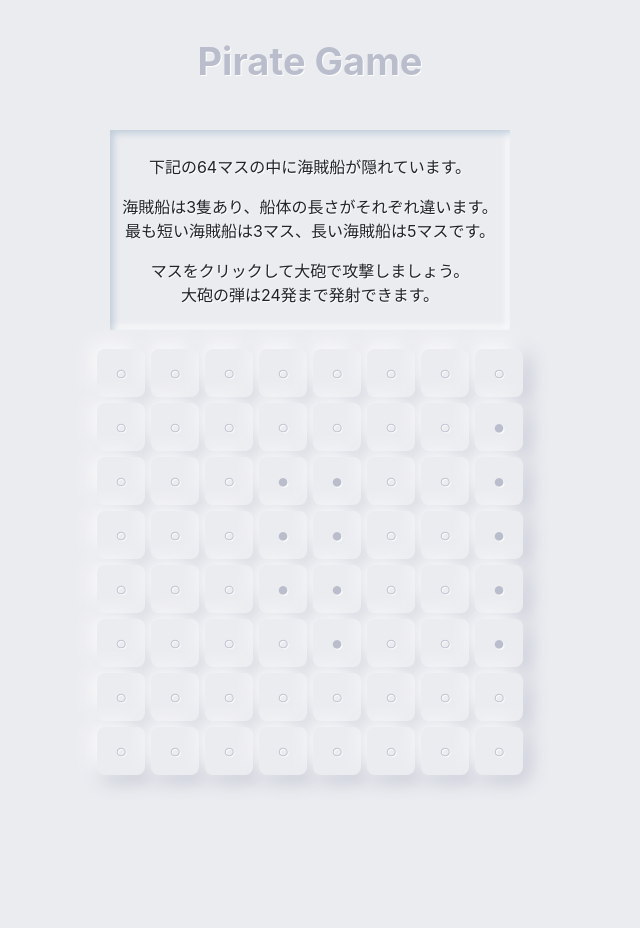
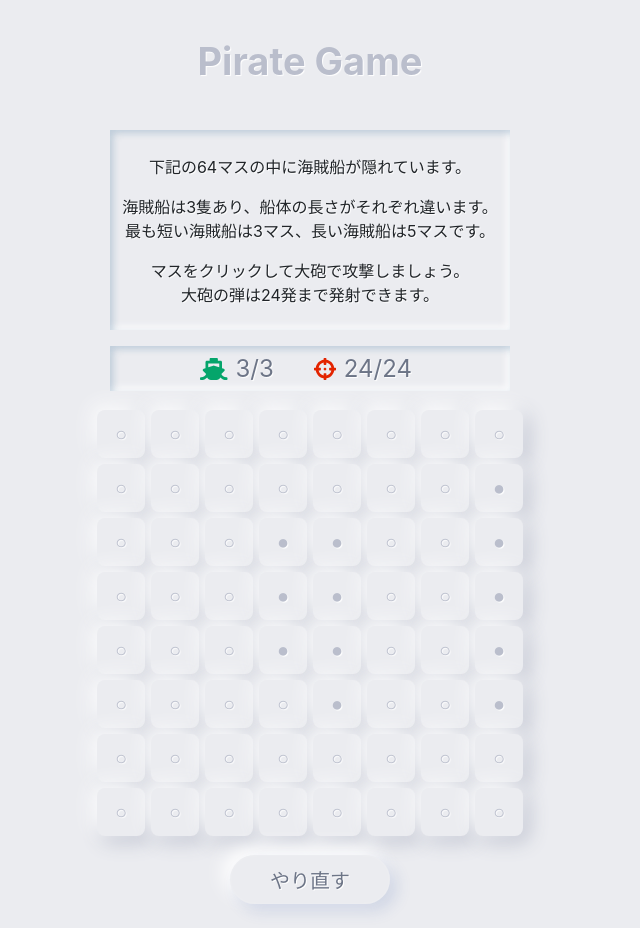
Before and after one commit to ShutoYamada/pirate-game, a React (Create React App) app: page / in a window 1280 px wide. Shown: the whole page, without its empty margins (330-970 px from the left). Before the commit the page ends 800 px from the top, so only its background shows below. Built offline with nearby package versions, Linux system fonts and the light colour scheme.

Commit message:
Fontawesomeを追加し、デザインを調整

```diff
--- a/package.json
+++ b/package.json
@@ -3,6 +3,10 @@
   "version": "0.1.0",
   "private": true,
   "dependencies": {
+    "@fortawesome/fontawesome-svg-core": "^1.2.29",
+    "@fortawesome/free-brands-svg-icons": "^5.13.1",
+    "@fortawesome/free-solid-svg-icons": "^5.13.1",
+    "@fortawesome/react-fontawesome": "^0.1.11",
     "@testing-library/jest-dom": "^4.2.4",
     "@testing-library/react": "^9.3.2",
     "@testing-library/user-event": "^7.1.2",
--- a/src/component/GameBoard.css
+++ b/src/component/GameBoard.css
@@ -5,15 +5,47 @@
     display: table;
 }
 
+.inset {
+    box-shadow: inset 3px 3px 7px rgba(136, 165, 191, 0.48), inset -3px -3px 7px #FFFFFF;
+}
+
 .description {
     margin: 0.5rem auto 1rem auto;
     padding: 0.5rem;
     width: 30%;
-    box-shadow: inset 3px 3px 7px rgba(136, 165, 191, 0.48), inset -3px -3px 7px #FFFFFF;
 }
 
 .description p {
     color: #212529;
+}
+
+.status {
+    margin: 0.5rem auto 1rem auto;
+    padding: 0.5rem;
+    width: 30%;
+    flex-direction: row;
+    align-items: center;
+    justify-content: center;
+    align-content: center;
+}
+
+.status div {
+    margin: auto 1rem auto 1rem;
+    flex-direction: row;
+    display: inline-block;
+}
+
+.status div p {
+    font-size: 24px;
+    margin: auto 0.5rem auto 0.5rem;
+    display: inline-block;
+    color: #6D7587
+}
+
+.menu {
+    margin: 0.5rem auto 1rem auto;
+    padding: 0.5rem;
+    width: 30%;
 }
 
 button, input {
@@ -24,6 +56,31 @@ button, input {
     padding: 16px;
     background-color : #EBECF0;
     text-shadow: 1px 1px 0 #FFF;
+}
+
+.neumorphic-btn {
+    font-size: 20px;
+    border: none;
+    padding: 10px 40px;
+    border-radius: 40px;
+    color: #6D7587;
+    background-color: #EBECF0;
+    box-shadow: 7px 7px 15px rgba(55, 84, 170, .15),
+                -7px -7px 20px rgba(255, 255, 255, 1),
+                inset 0px 0px 4px rgba(255, 255, 255, .2),
+                inset 7px 7px 15px rgba(55, 84, 170, 0),
+                inset -7px -7px 20px rgba(255, 255, 255, 0),
+                0px 0px 4px rgba(255, 255, 255, 0) !important;
+    transition: box-shadow .25s ease !important;
+  }
+
+.neumorphic-btn:active {
+    box-shadow: 7px 7px 15px rgba(55, 84, 170, .15),
+                -7px -7px 20px rgba(255, 255, 255, 1),
+                inset 0px 0px 4px rgba(255, 255, 255, 0),
+                inset 7px 7px 15px rgba(55, 84, 170, .15),
+                inset -7px -7px 20px rgba(255, 255, 255, 1),
+                0px 0px 4px rgba(255, 255, 255, .2) !important;
 }
 
 .cell {
@@ -55,3 +112,23 @@ button, input {
 .selected {
     box-shadow: inset 1px 1px 2px #BABECC, inset -1px -1px 2px #FFF;
 }
+
+.icon {
+    font-size: 22px;
+}
+
+.ship {
+    color : #05A56B
+}
+
+.certificate {
+    color: #FF8647;
+}
+
+.times {
+    color: #BABECC;
+}
+
+.crosshairs {
+    color: #E32400;
+}
--- a/src/component/GameBoard.tsx
+++ b/src/component/GameBoard.tsx
@@ -1,5 +1,7 @@
 import React from 'react';
 import './GameBoard.css';
+import { FontAwesomeIcon } from "@fortawesome/react-fontawesome";
+import { faShip, faTimes, faCertificate, faCrosshairs } from "@fortawesome/free-solid-svg-icons";
 import TargetInfo, { GenerateTargets } from '../modules/TargetInfo';
 
 interface Props {
@@ -27,18 +29,21 @@ class GameBoard extends React.PureComponent<Props, State> {
     }
 
     componentDidMount = () => {
+        this?.reset();
+    }
+
+    reset = () => {
         this.setState({
             targets : [...GenerateTargets(8)],
+            selectedCell : [],
         })
     }
 
     onClickCell = (row : number, col : number) => {
         const selectedCell = Array.from(this.state.selectedCell);
         const findIndex : number = selectedCell.findIndex((c) => c.row === row && c.col === col);
-        if(findIndex >= 0){
-            selectedCell.splice(findIndex, 1);
-        }
-        else {
+
+        if(findIndex < 0){
             selectedCell.push({row, col});
         }
 
@@ -50,7 +55,7 @@ class GameBoard extends React.PureComponent<Props, State> {
     render = () => {
 
         let { lines } = this.props;
-        const { selectedCell, targets } = this.state;
+        const { selectedCell, targets, max } = this.state;
         lines = lines || 8;
 
         let rows : JSX.Element[] = [];
@@ -64,6 +69,9 @@ class GameBoard extends React.PureComponent<Props, State> {
                 const isTarget : boolean = targets.some((t) => {
                     return !!(t.cells.find((c) => c.row === i && c.col === j));
                 })
+
+                //<FontAwesomeIcon className='icon times' icon={faTimes} />
+
                 cells.push(
                     <button className={`cell ${selected? 'selected' : 'unselected'}`} key={`${i.toString()}_${j.toString()}`} onClick={()=>{this.onClickCell(i, j)}}>
                         <p style={{margin : 'auto'}}>{isTarget? '●' : '○'}</p>
@@ -80,13 +88,26 @@ class GameBoard extends React.PureComponent<Props, State> {
 
         return (
             <div>
-                <div className="description">
+                <div className="description inset">
                     <p>下記の64マスの中に海賊船が隠れています。</p>
                     <p>海賊船は3隻あり、船体の長さがそれぞれ違います。<br/>最も短い海賊船は3マス、長い海賊船は5マスです。</p>
                     <p>マスをクリックして大砲で攻撃しましょう。<br/>大砲の弾は24発まで発射できます。</p>
                 </div>
+                <div className="status inset">
+                    <div>
+                        <FontAwesomeIcon className='icon ship' icon={faShip} />
+                        <p>3/3</p>
+                    </div>
+                    <div>
+                        <FontAwesomeIcon className='icon crosshairs' icon={faCrosshairs} />
+                        <p>{`${max - selectedCell.length}/${max}`}</p>
+                    </div>
+                </div>
                 <div>
                     {rows}
+                </div>
+                <div className="menu">
+                    <button className="neumorphic-btn" onClick={this?.reset} >やり直す</button>
                 </div>
             </div>
         );
--- a/src/modules/TargetInfo.ts
+++ b/src/modules/TargetInfo.ts
@@ -6,6 +6,8 @@ export default class TargetInfo {
     cells : { row : number, col : number }[] = [];
     // 向き(0:up, 1:right, 2:down, 3:left)
     direction : number = -1;
+    // 沈没フラグ
+    isBroken : boolean = false;
 }
 
 /**
```
Also changed, not shown: 1 other file (tests, documents, lock files or other folders).
